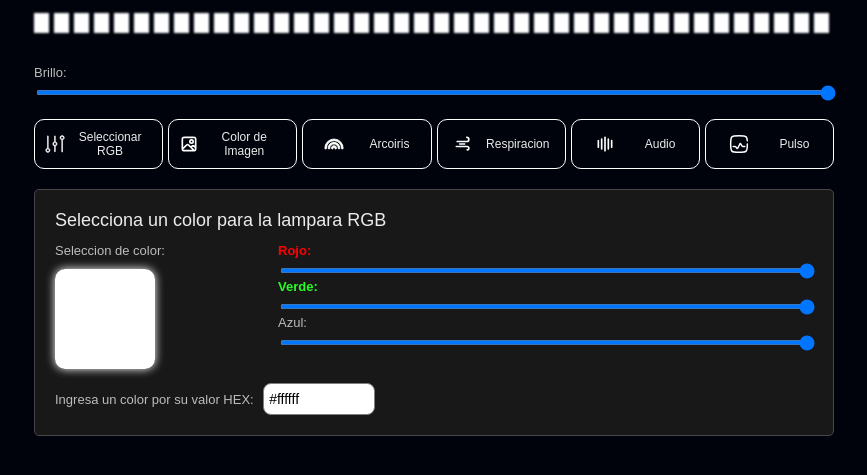
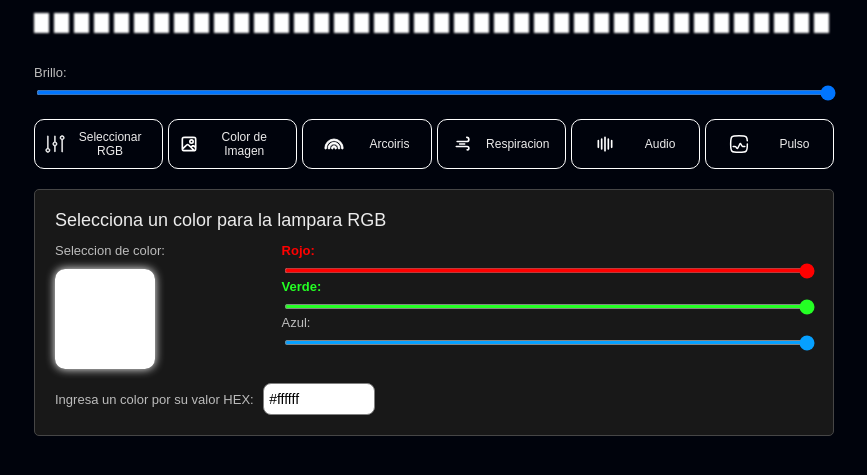
Before and after one commit to Santia545/smart-RGB-LAMP, a plain HTML site: page Esp01WebPage/data/index.html in a window 1280 px wide. Shown: the part 87-562 px from the top of the page, without its empty margins (206-1073 px from the left). Drawn offline with Linux system fonts and the light colour scheme.

Commit message:
restricted input hex to only a-f chars and digits

```diff
--- a/Esp01WebPage/data/index.html
+++ b/Esp01WebPage/data/index.html
@@ -95,7 +95,7 @@
         <div class="panel">
             <p id="title">Selecciona un color para la lampara RGB</p>
             <div class="rgb-tab">
-                <div style="display: flex; flex-direction: row; align-items: start; gap: 5px;">
+                <div style="display: flex; flex-direction: row; align-items: start; gap: 10px;">
                     <div>
                         <label for="colorInput">Seleccion de color:</label>
                         <input type="color" id="colorInput" value="#ffffff" list="presetColors"
--- a/Esp01WebPage/data/script.js
+++ b/Esp01WebPage/data/script.js
@@ -72,6 +72,7 @@ function onBrightnessChange(event) {
 function onPowerButtonClick(event) {
     const classList = event.target.classList;
     event.target.children[1].innerText = classList.toggle('active') ? "APAGAR" : "ENCENDER";
+    document.querySelector(".led-stripe").style.visibility = classList.contains("active") ? "visible" : "hidden";
 }
 
 function onRGBButtonClick(event) {
@@ -129,7 +130,10 @@ function onBlueChange(event) {
 }
 
 function onHexInputChange(event) {
+    event.target.value = event.target.value.replace(/[^#a-fA-F0-9]/g, '');
     const value = event.target.value;
+    if (!value.startsWith("#"))
+        event.target.value = "#";
     const hexRegex = /^#[0-9A-Fa-f]{6}$/
     if (hexRegex.test(value)) {
         updateColorUI(value);
--- a/Esp01WebPage/data/style.css
+++ b/Esp01WebPage/data/style.css
@@ -45,7 +45,6 @@ label {
 input[type="range"] {
     width: 100%;
     height: 5px;
-    outline: none;
 }
 
 button {
@@ -153,14 +152,27 @@ svg {
     font-weight: bold;
 }
 
+#redSlider {
+    accent-color: rgb(255, 0, 0);
+    color: #000;
+}
+
 #greenLabel {
     color: rgb(36, 255, 36);
     font-weight: bold;
 }
 
+#greenSlider {
+    accent-color: rgb(36, 255, 36);
+}
+
 #blueLabel {
     color: rgb(6, 160, 255);
     font-weight: bold;
+}
+
+#blueSlider {
+    accent-color: rgb(6, 160, 255);
 }
 
 input[type="color"] {
```
